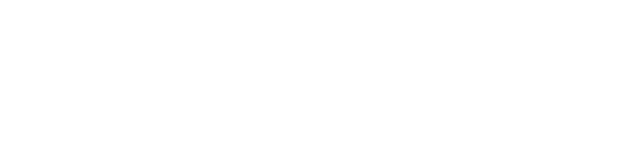
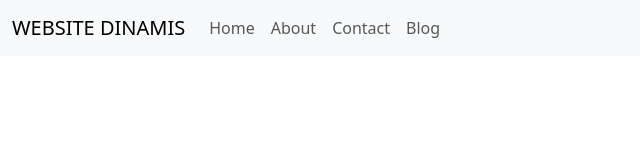
Before and after one commit to Xiiivpiexzo/website-dinamis, a plain HTML site: page index.html in a window 1280 px wide. Shown: the whole page, without its empty margins (0-640 px from the left). Drawn offline with nearby package versions, Linux system fonts and the light colour scheme.

Commit message:
Update index.html

```diff
--- a/index.html
+++ b/index.html
@@ -1,11 +1,34 @@
 <!DOCTYPE html>
 <html lang="en">
 <head>
-	<meta charset="UTF-8">
-	<meta name="viewport" content="width=device-width, initial-scale=1.0">
-	<title>Project Web Dinamis</title>
+    <meta charset="UTF-8">
+    <meta name="viewport" content="width=device-width, initial-scale=1.0">
+    <title>webdinamis</title>
+    <link href="https://cdn.jsdelivr.net/npm/bootstrap@5.3.1/dist/css/bootstrap.min.css" rel="stylesheet" integrity="sha384-4bw+/aepP/YC94hEpVNVgiZdgIC5+VKNBQNGCHeKRQN+PtmoHDEXuppvnDJzQIu9" crossorigin="anonymous">
 </head>
-<body>
-	<!-- Isi sama tugas nya masing masing -->
+<nav class="navbar navbar-expand-lg bg-body-tertiary">
+  <div class="container-fluid">
+    <a class="navbar-brand" href="#">WEBSITE DINAMIS</a>
+    <button class="navbar-toggler" type="button" data-bs-toggle="collapse" data-bs-target="#navbarNav" aria-controls="navbarNav" aria-expanded="false" aria-label="Toggle navigation">
+      <span class="navbar-toggler-icon"></span>
+    </button>
+    <div class="collapse navbar-collapse" id="navbarNav">
+      <ul class="navbar-nav">
+        <li class="nav-item">
+          <a class="nav-link" aria-current="page" href="#">Home</a>
+        </li>
+        <li class="nav-item">
+          <a class="nav-link" aria-current="page"  href="#">About</a>
+        </li>
+        <li class="nav-item">
+          <a class="nav-link" aria-current="page"  href="#">Contact</a>
+        </li>
+        <li class="nav-item">
+          <a class="nav-link" aria-current="page"  href="#">Blog</a>
+        </li>
+      </ul>
+    </div>
+  </div>
+</nav>
 </body>
 </html>
```
